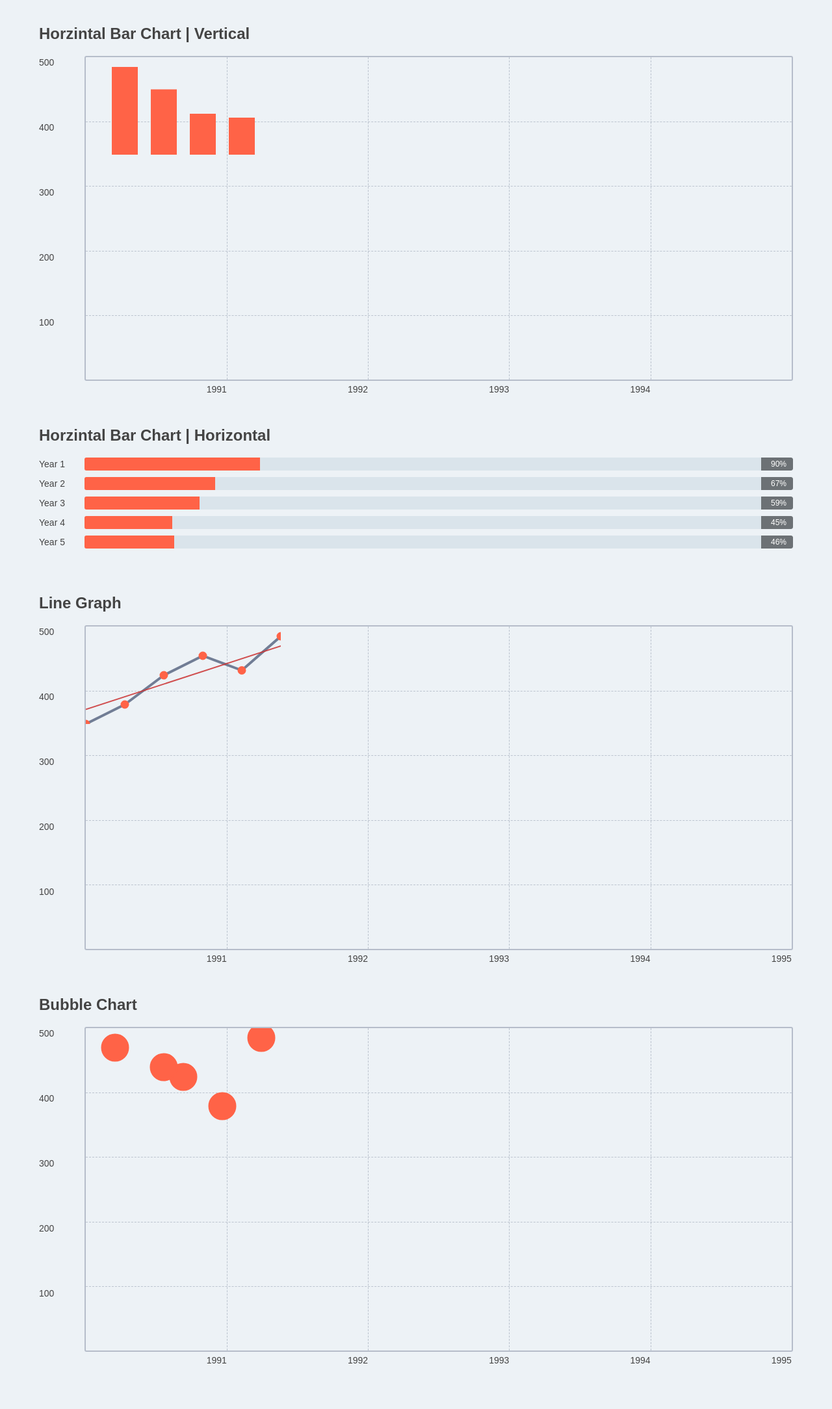
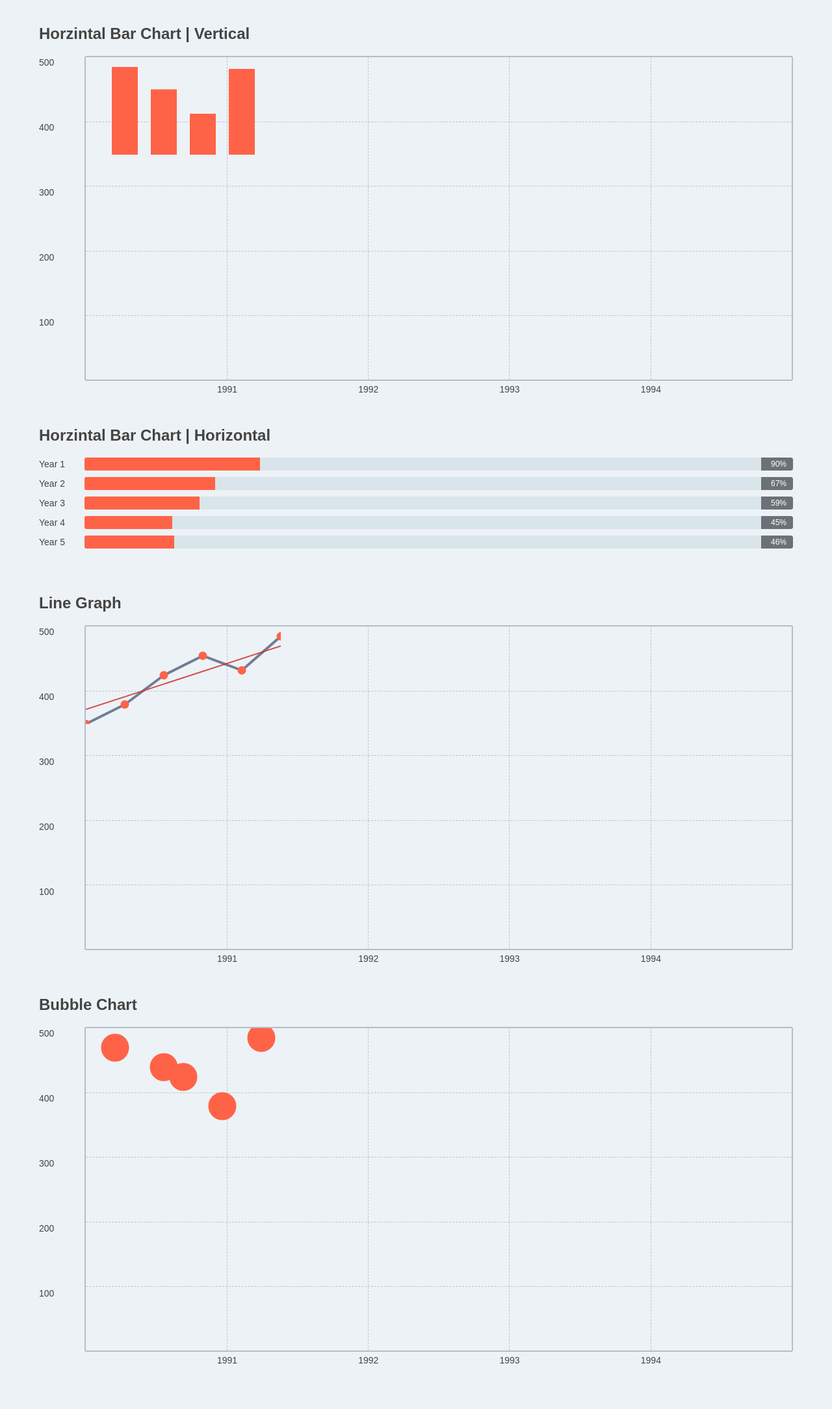
Before and after one commit to darcyvoutt/graphs, a PHP site: page / in a window 1280 px wide. Shown: the whole page at 65% size. Run offline with PHP 8.4, Linux system fonts and the light colour scheme; style sheets or scripts are compiled from the project's sources.

Commit message:
quick commit

```diff
--- a/assets/less/mixins.less
+++ b/assets/less/mixins.less
@@ -97,11 +97,11 @@
   .legend();
   position: absolute;
   display: block;
-  z-index: 999;
+  z-index: 9999;
   height: 20px;
   width: 100%;
   bottom: -25px;
-  right: 0;
+  right: -1.5%;
 }
 
 .xaxis-item {
--- a/barchart-vert.php
+++ b/barchart-vert.php
@@ -11,7 +11,7 @@ $max = 100;
 $value1 = $max - 90 . "%";
 $value2 = $max - 67 . "%";
 $value3 = $max - 42 . "%";
-$value4 = $max - 38 . "%";
+$value4 = $max - 88 . "%";
 
 // Legend Variables
 $x1 = "1991";
--- a/bubblechart.php
+++ b/bubblechart.php
@@ -43,7 +43,6 @@ $x5 = "1995";
         <li class="bubbleChart-xaxis-item"><?php echo $x2 ?></li>
         <li class="bubbleChart-xaxis-item"><?php echo $x3 ?></li>
         <li class="bubbleChart-xaxis-item"><?php echo $x4 ?></li>
-        <li class="bubbleChart-xaxis-item"><?php echo $x5 ?></li>
       </ol>
     </div>
 
--- a/linechart.php
+++ b/linechart.php
@@ -58,7 +58,6 @@ $x5 = "1995";
         <li class="lineChart-xaxis-item"><?php echo $x2 ?></li>
         <li class="lineChart-xaxis-item"><?php echo $x3 ?></li>
         <li class="lineChart-xaxis-item"><?php echo $x4 ?></li>
-        <li class="lineChart-xaxis-item"><?php echo $x5 ?></li>
       </ol>
     </div>
 
```
